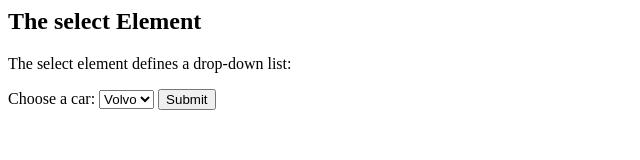
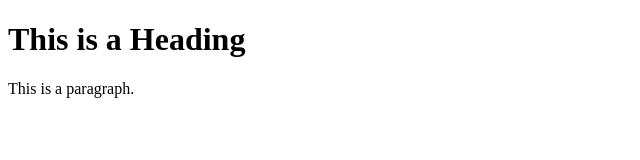
Before and after one commit to TanXynHung/TanXynHung.github.io, a plain HTML site: page index.html in a window 1280 px wide. Shown: the whole page, without its empty margins (0-640 px from the left). Drawn offline with Linux system fonts and the light colour scheme.

Commit message:
Update index.html

```diff
--- a/index.html
+++ b/index.html
@@ -1,9 +1,11 @@
+
+<!DOCTYPE html>
 <html>
-  <head>
-    <title>Lengszaii Hung</title>
-  </head>
+<head>
+<title>Page Title</title>
+</head>
 
-  <!-- Google tag (gtag.js) -->
+    <!-- Google tag (gtag.js) -->
 <script async src="https://www.googletagmanager.com/gtag/js?id=G-S5YY2PKXCT"></script>
 <script>
   window.dataLayer = window.dataLayer || [];
@@ -14,19 +16,9 @@
 </script>
 
 <body>
-<h2>The select Element</h2>
 
-<p>The select element defines a drop-down list:</p>
+<h1>This is a Heading</h1>
+<p>This is a paragraph.</p>
 
-<form action="/action_page.php">
-  <label for="cars">Choose a car:</label>
-  <select id="cars" name="cars">
-    <option value="volvo">Volvo</option>
-    <option value="saab">Saab</option>
-    <option value="fiat">Fiat</option>
-    <option value="audi">Audi</option>
-  </select>
-  <input type="submit">
-</form>
 </body>
 </html>
```
